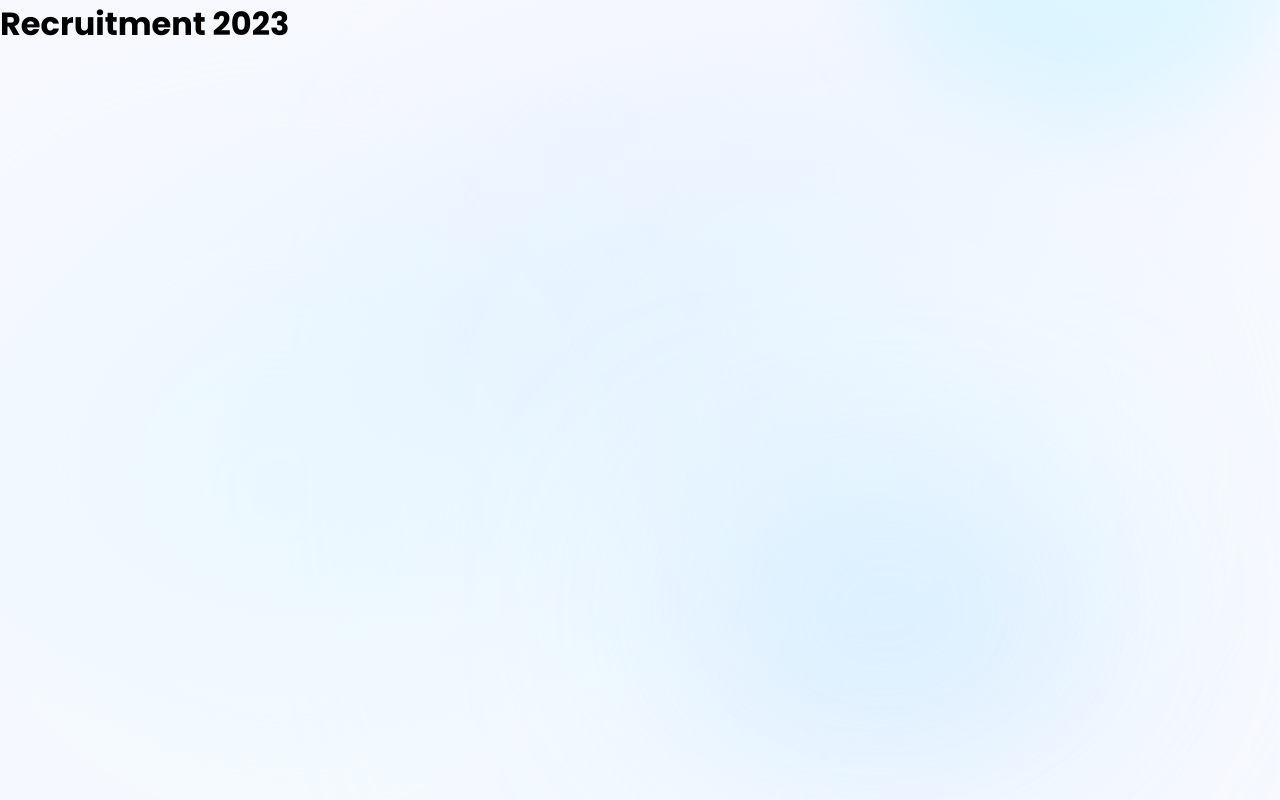
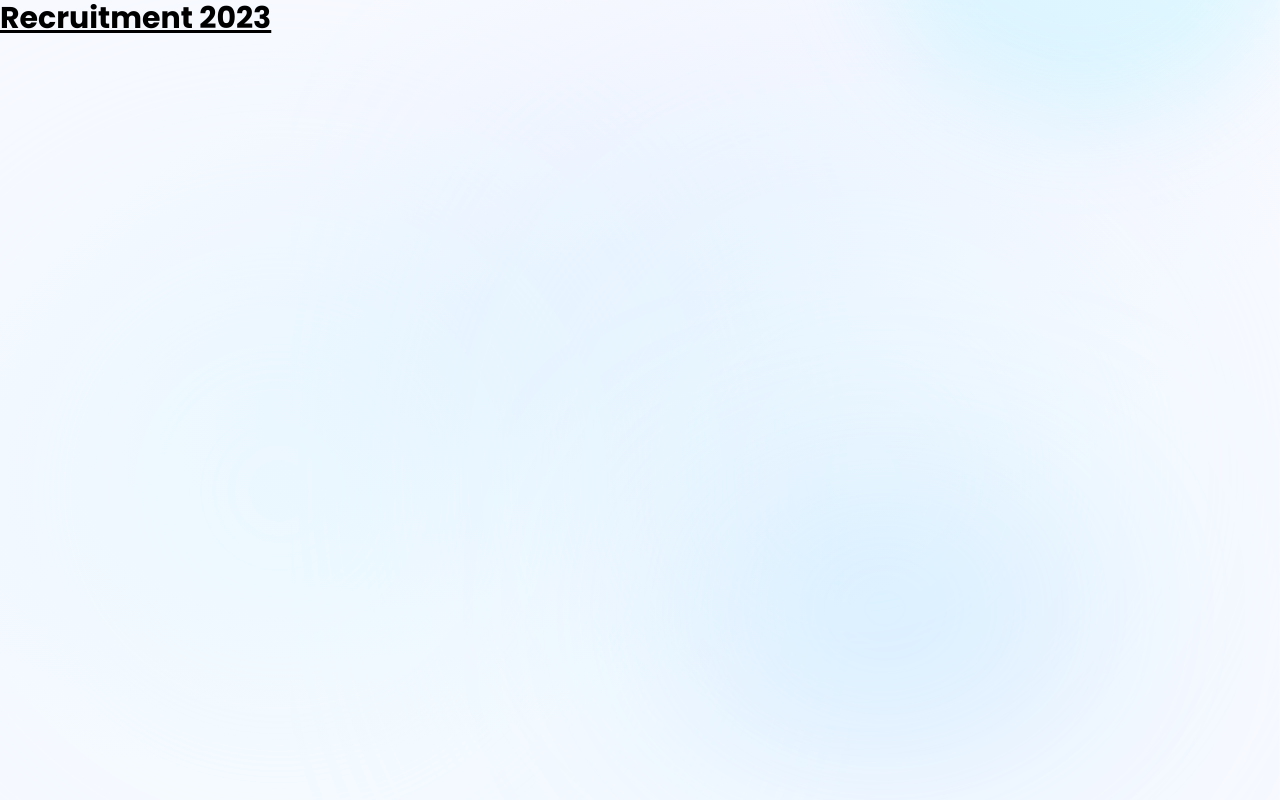
Before and after one commit to csikjsce/Recruitment-2023, a JavaScript app: page / in a window 1280 px wide. Built offline with nearby package versions, Linux system fonts and the light colour scheme; the HTML template or start-up script is replaced by a standard one.

Commit message:
feat: mui && tailwind

```diff
--- a/package.json
+++ b/package.json
@@ -3,6 +3,9 @@
   "version": "0.1.0",
   "private": true,
   "dependencies": {
+    "@emotion/react": "^11.10.8",
+    "@emotion/styled": "^11.10.8",
+    "@mui/material": "^5.12.2",
     "@testing-library/jest-dom": "^5.16.5",
     "@testing-library/react": "^13.4.0",
     "@testing-library/user-event": "^13.5.0",
@@ -34,5 +37,8 @@
       "last 1 firefox version",
       "last 1 safari version"
     ]
+  },
+  "devDependencies": {
+    "tailwindcss": "^3.3.2"
   }
 }
--- a/src/App.js
+++ b/src/App.js
@@ -1,9 +1,9 @@
 function App() {
   return (
-    <>
-      <h1>Recruitment 2023</h1>
-    </>
-  );
+		<>
+			<h1 className='text-3xl font-bold underline'>Recruitment 2023</h1>
+		</>
+	)
 }
 
 export default App;
--- a/src/index.css
+++ b/src/index.css
@@ -15,3 +15,7 @@ body {
   background-repeat: no-repeat;
   min-height: 100vh;
 }
+
+@tailwind base;
+@tailwind components;
+@tailwind utilities;
--- /dev/null
+++ b/tailwind.config.js
@@ -0,0 +1,8 @@
+/** @type {import('tailwindcss').Config} */
+module.exports = {
+	content: ['./src/**/*.{js,jsx,ts,tsx}'],
+	theme: {
+		extend: {},
+	},
+	plugins: [],
+}
```
Also changed, not shown: 1 other file (tests, documents, lock files or other folders).
